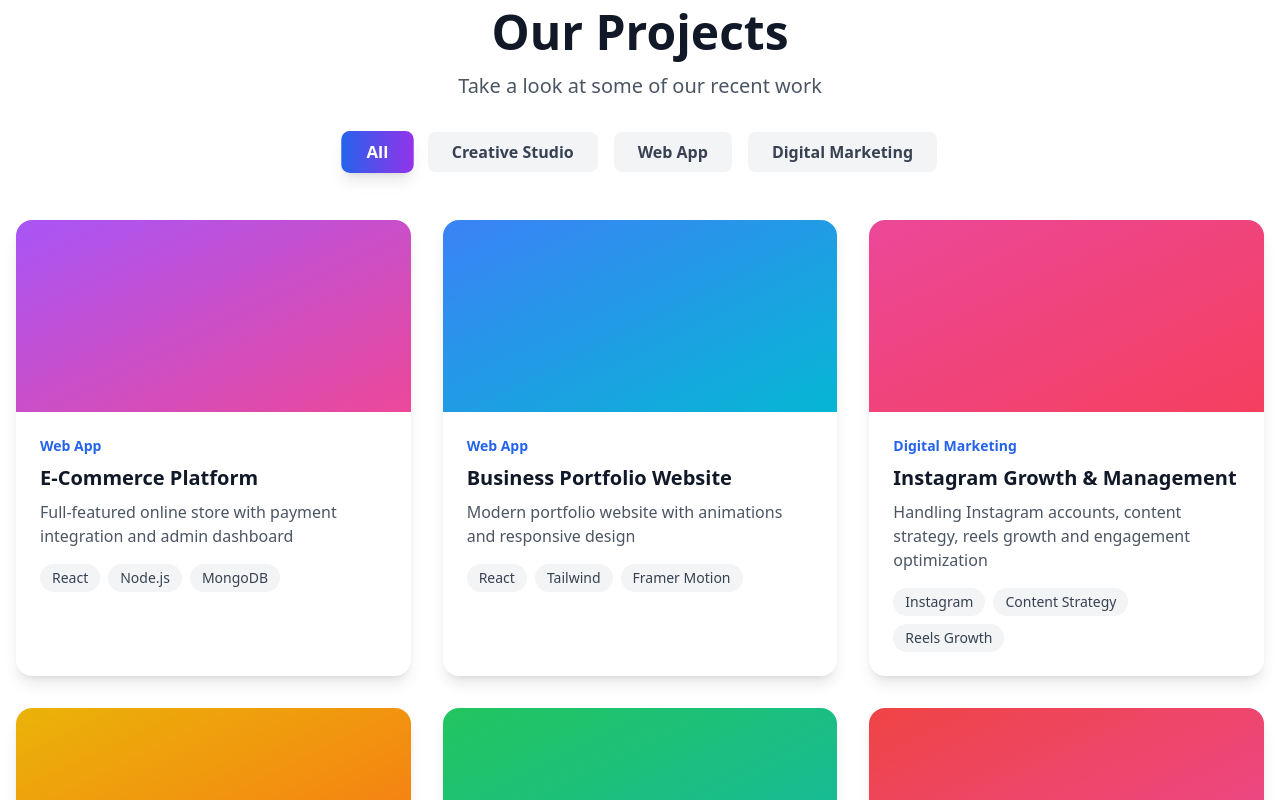
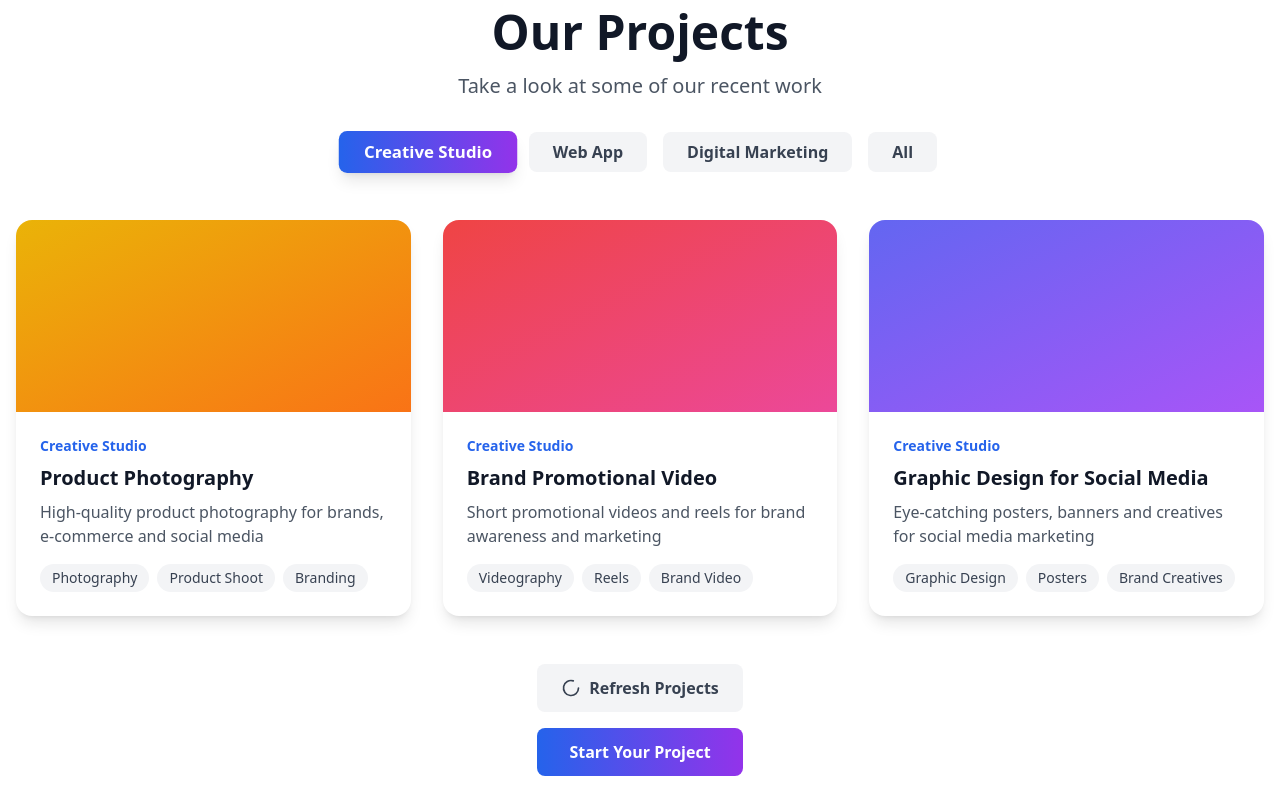
Before and after one commit to pranavkamat7/Crelante, a React (Vite) app: page / in a window 1280 px wide. Shown: the part 2800-3600 px from the top of the page. Built offline with nearby package versions, Linux system fonts and the light colour scheme; the HTML template or start-up script is replaced by a standard one.

Commit message:
New changes in projects section

```diff
--- a/src/Components/Projects/Projects.jsx
+++ b/src/Components/Projects/Projects.jsx
@@ -2,7 +2,7 @@ import React, { useState, useEffect } from 'react';
 import { ExternalLink, Github, Loader2 } from 'lucide-react';
 
 const Projects = () => {
-  const [filter, setFilter] = useState('All');
+  const [filter, setFilter] = useState('Creative Studio');
   const [projects, setProjects] = useState([]);
   const [loading, setLoading] = useState(true);
 
@@ -135,7 +135,7 @@ const Projects = () => {
     setLoading(false);
   };
 
-  const categories = ['All','Creative Studio','Web App','Digital Marketing'];
+  const categories = ['Creative Studio','Web App','Digital Marketing','All'];
 
   const filteredProjects = filter === 'All'
     ? projects
```
